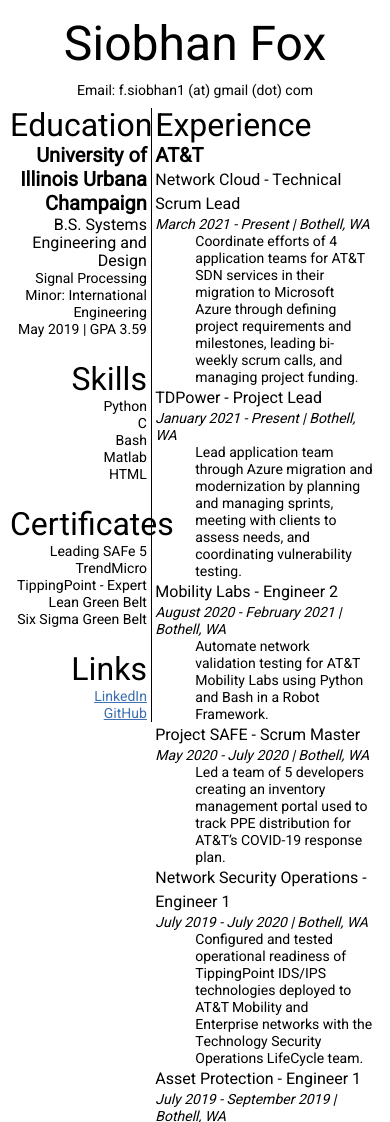
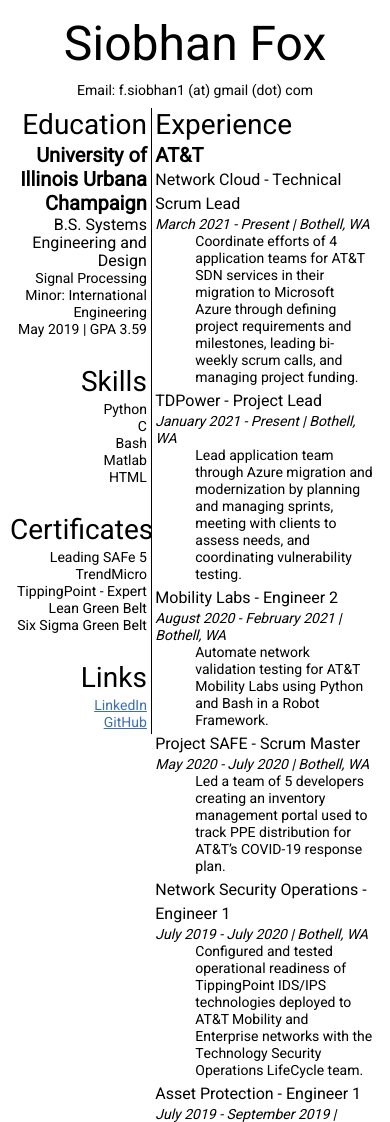
Before and after one commit to siobhanfox/siobhanfoxresume, a plain HTML site: page index.html in a window 390 px wide. Shown: the top 1122 px of the page. Drawn offline with Linux system fonts and the light colour scheme.

Commit message:
Certificates is too large for mobile. reducing size

```diff
--- a/style.css
+++ b/style.css
@@ -51,7 +51,7 @@ a{
     font-family: Heebo;
     font-style: normal;
     font-weight: normal;
-    font-size: 32px;
+    font-size: 28px;
     line-height: 36px;
 }
 #job{
@@ -74,6 +74,7 @@ a{
     font-weight: thin;
     font-size: 14px;
     line-height: 17px;
+    padding-bottom: 3px;
 }
 #time{
     font-family: Heebo;
```
